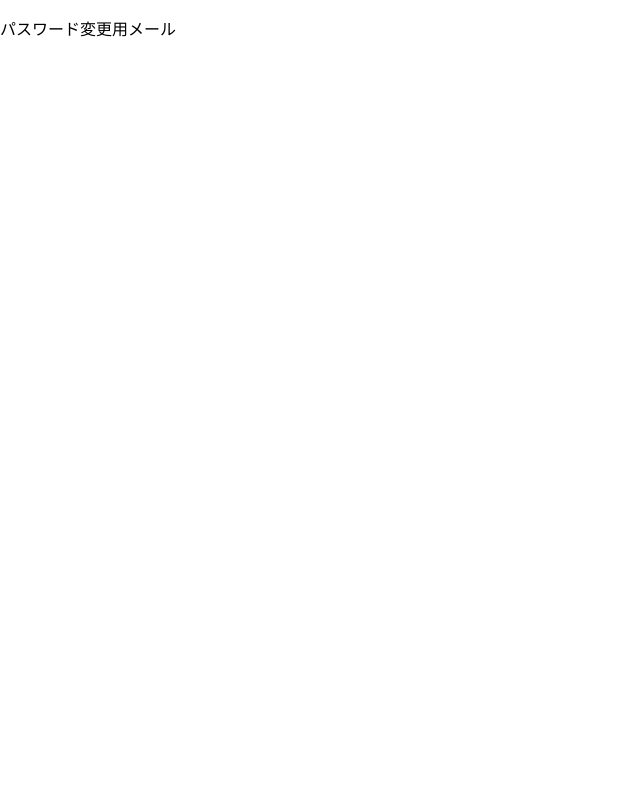
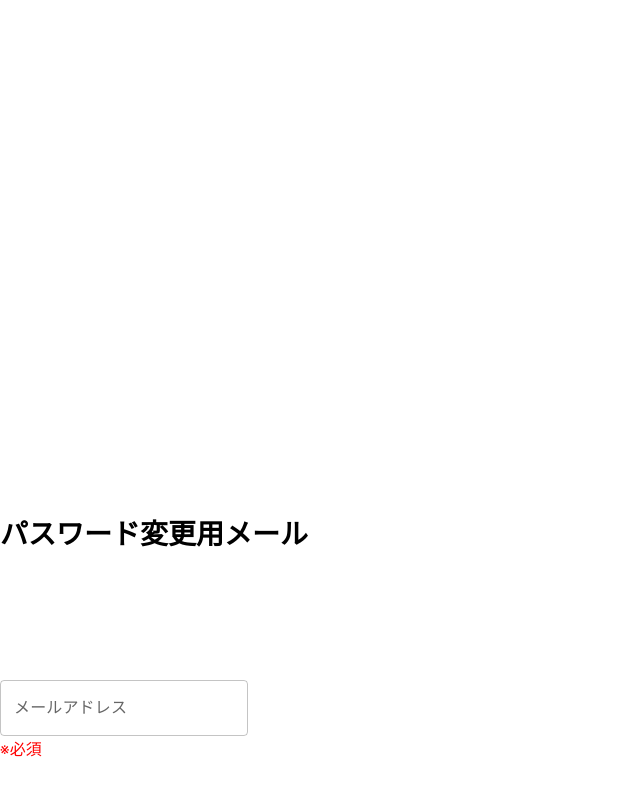
Before and after one commit to takumiTakahata/equipment_management_system, a React (Create React App) app in the folder app/: page /user_password_reset in a window 1280 px wide. Before the commit this address had no page. Shown: the top 796 px of the page, without its empty margins (0-640 px from the left). Built offline with nearby package versions, Linux system fonts and the light colour scheme.

Commit message:
メールアドレス入力欄の表示

```diff
--- a/app/src/components/user_password_reset.tsx
+++ b/app/src/components/user_password_reset.tsx
@@ -2,6 +2,7 @@ import React from "react";
 import TextField from "@mui/material/TextField";
 import Button from "@mui/material/Button";
 import { useForm } from "react-hook-form";
+import { ErrorMessage } from "@hookform/error-message";
 
 interface FormInputs {
   email: string;
@@ -29,8 +30,35 @@ function UserPasswordReset() {
     }
   };
   return (
-    <div>
-      <p>パスワード変更用メール</p>
+    <div className="mail_send">
+      <p className="title">パスワード変更用メール</p>
+      <form onSubmit={handleSubmit(onSubmit, onError)}>
+        <div className="mail_txt">
+          <TextField
+            id="outlined-basic"
+            label="メールアドレス"
+            variant="outlined"
+            className="email"
+            {...register("email", {
+              required: "メールアドレスを入力してください",
+              pattern: {
+                value: /[a-zA-Z0-9.]+@morijyobi.ac.jp$/,
+                message: "盛ジョビのメールアドレスを入力してください",
+              },
+            })}
+          />
+          {errorFlg ? (
+            <ErrorMessage
+              errors={errors}
+              name="email"
+              as="p"
+              className="error_message"
+            />
+          ) : (
+            <p className="required_txt">※必須</p>
+          )}
+        </div>
+      </form>
     </div>
   );
 }
```
